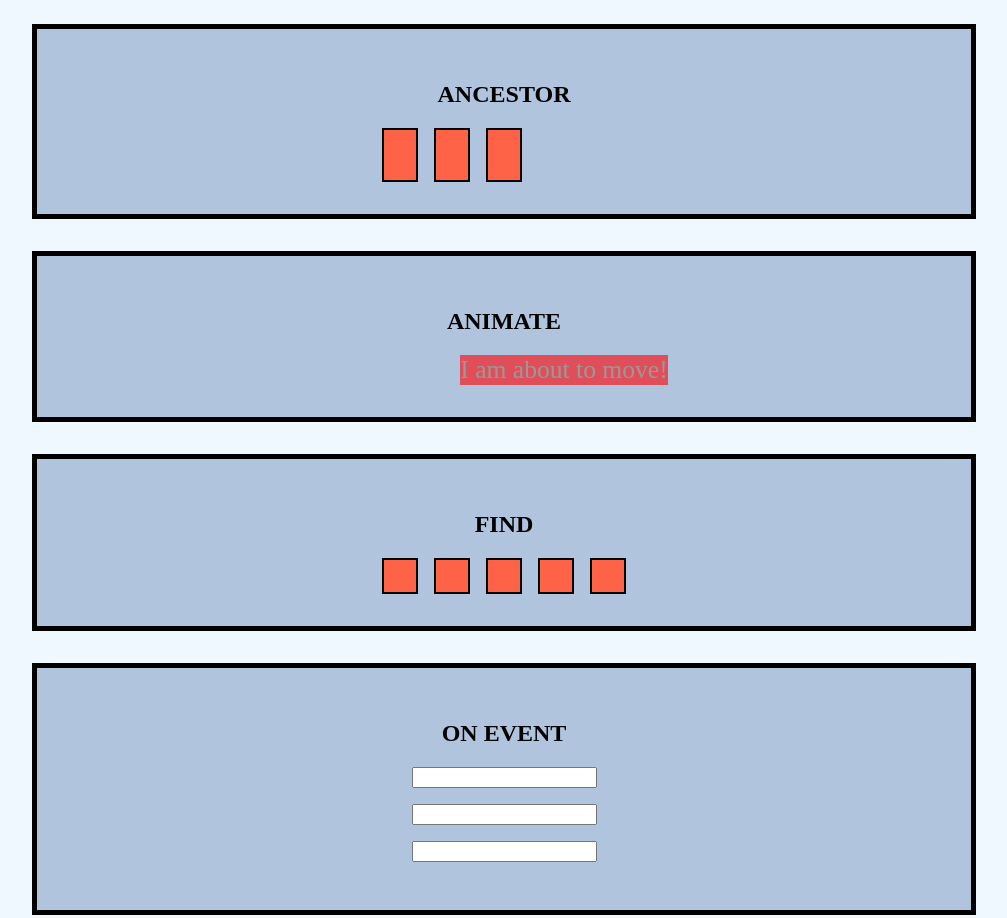
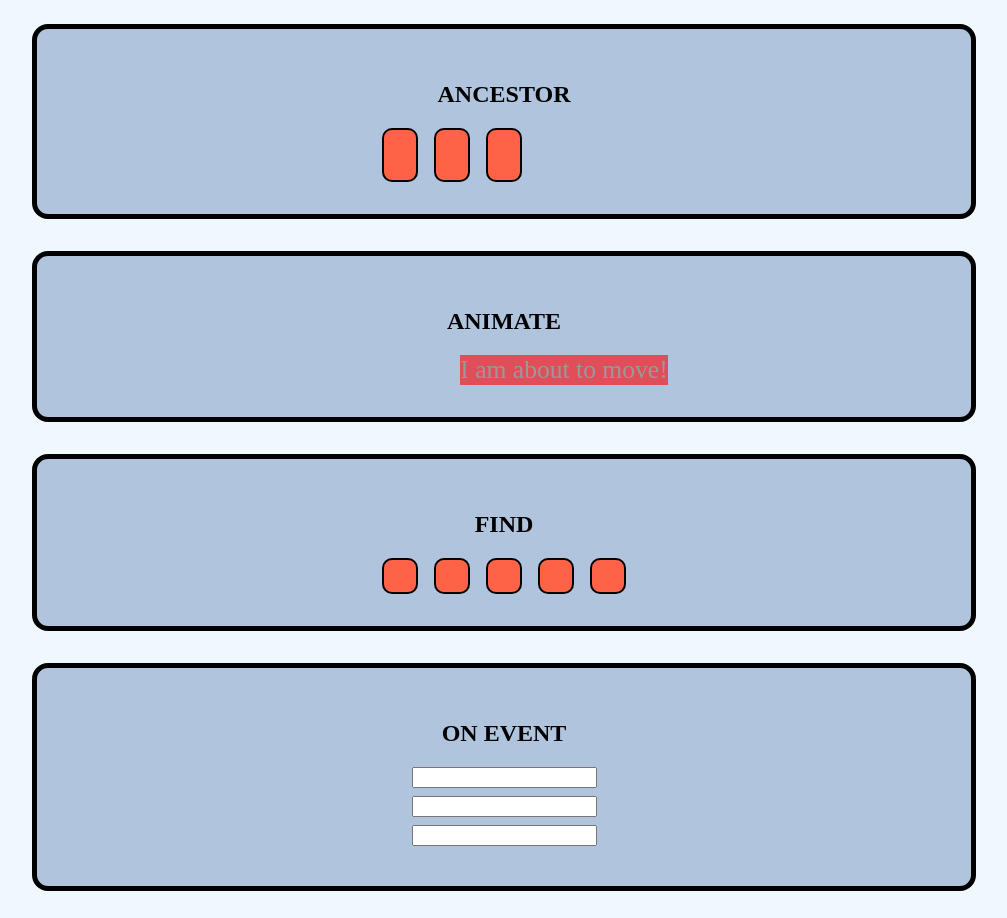
Before and after one commit to herdisheida/FritosJS, a plain HTML site: page index.html in a window 1280 px wide. Shown: the part 260-1178 px from the top of the page, without its empty margins (136-1143 px from the left). Drawn offline with Linux system fonts and the light colour scheme; no server answers.

Commit message:
refactor the test look

```diff
--- a/styles.css
+++ b/styles.css
@@ -12,6 +12,7 @@ body {
   margin: 2rem 10rem;
   padding: 2rem;
   border: solid black 5px;
+  border-radius: 1rem;
 
   justify-items: center;
 }
@@ -26,9 +27,8 @@ body {
   background-color: tomato;
   padding: 1rem;
   border: solid black 2px;
+  border-radius: 10px;
 }
 .form-group {
-  display: flex;
-  flex-direction: column;
-  margin: 1rem;
+  margin: 0.5rem;
 }
```
